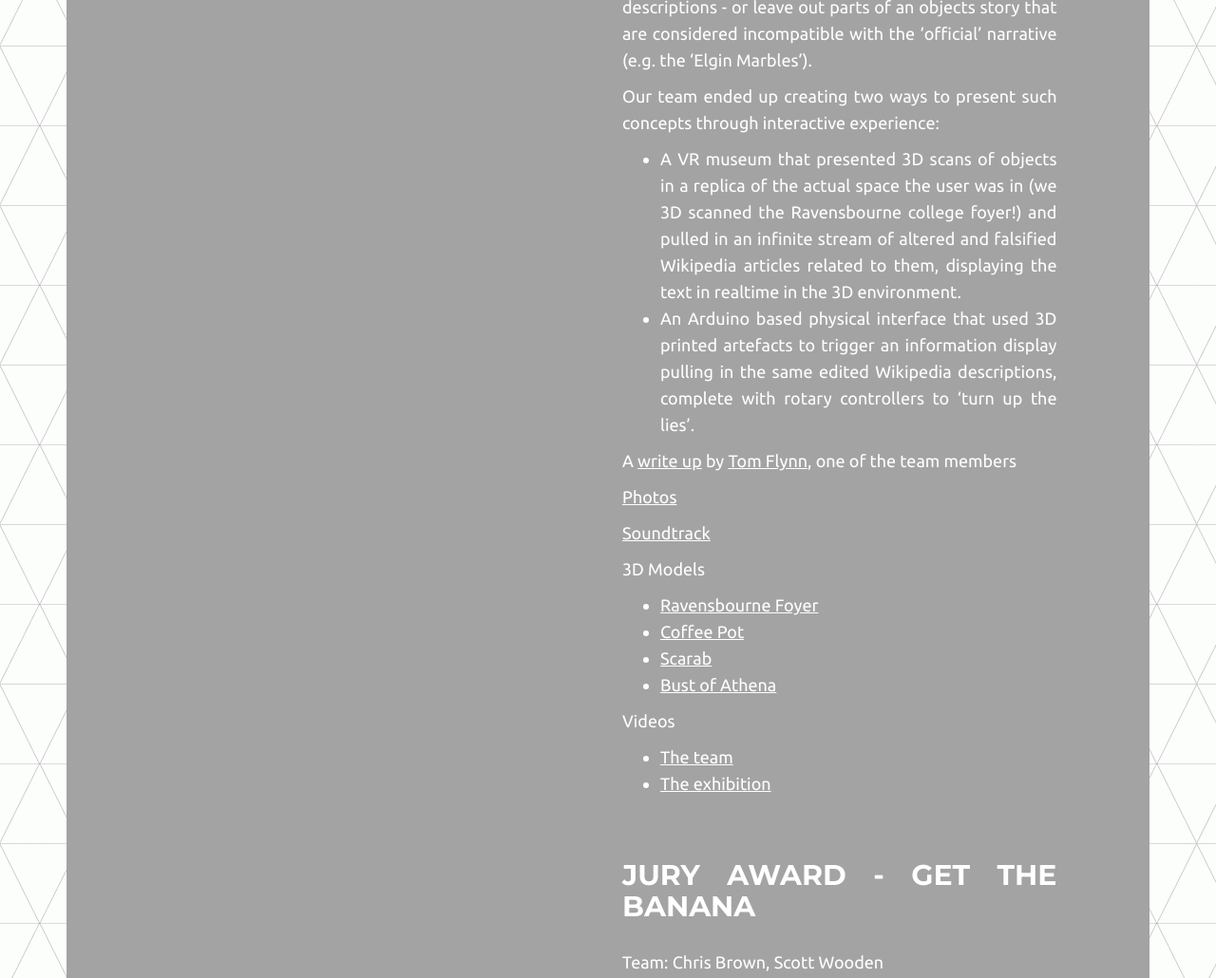
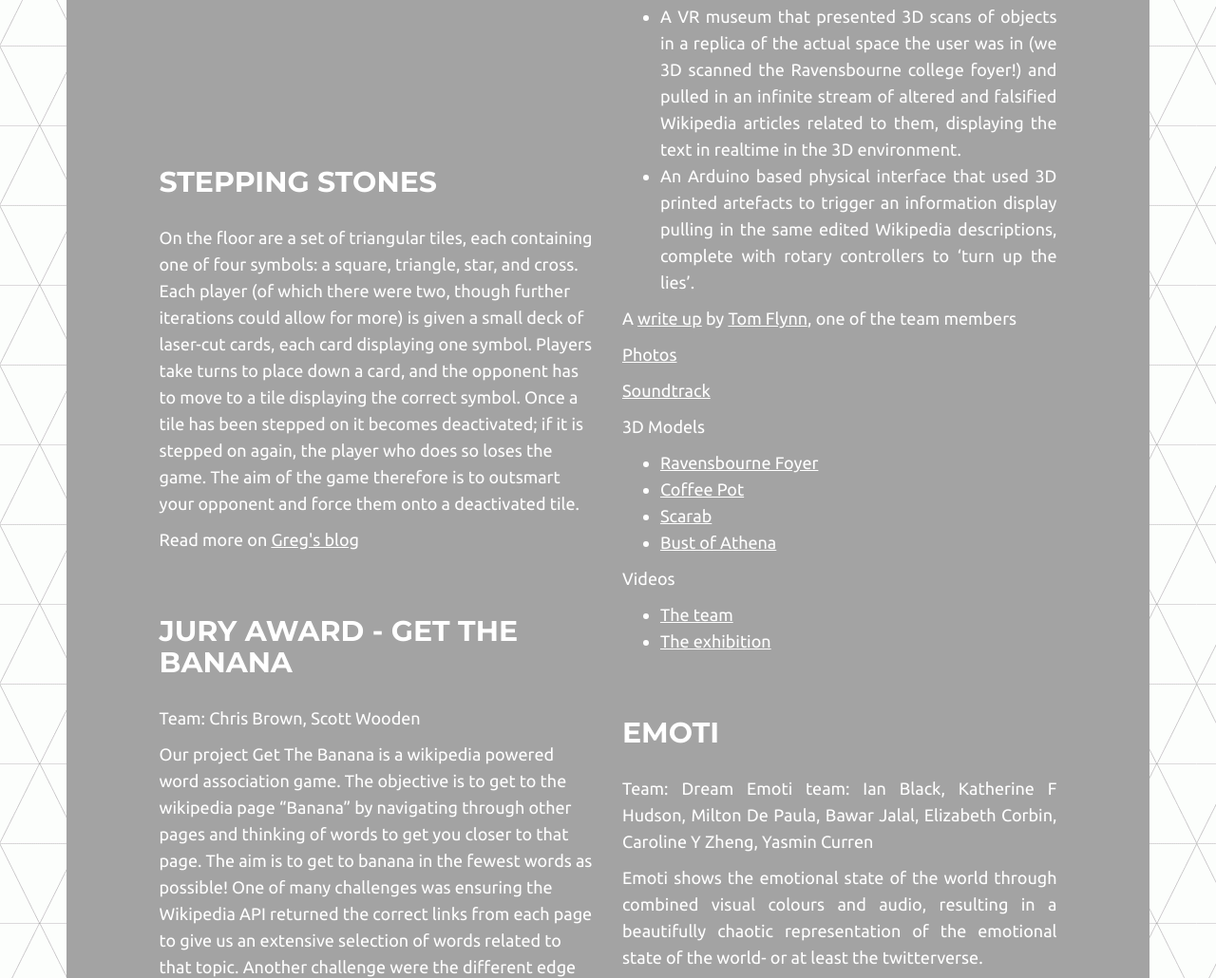
Before and after one commit to tomchambers2/art-hackathon-website, a website: page app/public/index.html in a window 1280 px wide. Shown: the part 1883-2913 px from the top of the page at 95% size. Drawn offline with Linux system fonts and the light colour scheme; grey boxes are pictures that could not be loaded.

Commit message:
text udpates

```diff
--- a/app/public/index.html
+++ b/app/public/index.html
@@ -87,13 +87,26 @@
 						<div class="col-xs-12 col-md-6 text-left">
 							<h1>Results</h1>
 							<br><br>
+							<p>A fantastic time was had by all at the Art Hackathon and some fantastic works were created. We've collected an archive of some of the best here.</p>
+							<br><br>
 							<iframe width="100%" height="315" src="https://www.youtube.com/embed/q8VSyR64uyY" frameborder="0" allowfullscreen></iframe>
+							<br><br><br>
+							<h2>Stepping stones</h2>
+							<br>
+							<p>On the floor are a set of triangular tiles, each containing one of four symbols: a square, triangle, star, and cross. Each player (of which there were two, though further iterations could allow for more) is given a small deck of laser-cut cards, each card displaying one symbol. Players take turns to place down a card, and the opponent has to move to a tile displaying the correct symbol. Once a tile has been stepped on it becomes deactivated; if it is stepped on again, the player who does so loses the game. The aim of the game therefore is to outsmart your opponent and force them onto a deactivated tile.</p>
+							<p>Read more on <a href="https://whitenoisesblog.wordpress.com/2015/05/18/art-hackathon-london-2015/">Greg's blog</a></p>
+							<br><br>
+							<h2>Jury Award - Get the Banana</h2>
+							<br>
+							<p>Team: Chris Brown, Scott Wooden</p>
+
+							<p>Our project Get The Banana is a wikipedia powered word association game. The objective is to get to the wikipedia page “Banana” by navigating through other pages and thinking of words to get you closer to that page. The aim is to get to banana in the fewest words as possible! One of many challenges was ensuring the Wikipedia API returned the correct links from each page to give us an extensive selection of words related to that topic. Another challenge were the different edge cases at which the user could type in these words, such as matching all caps, no caps, spaces, hyphens and the user of multiple words. It was a challenge deciding what word formats could be deemed as correct and what couldn’t.</p>
+
+							<p>The technologies we used we’re well known web application frameworks such as node.js  for the backend and the popular MVC framework backbone.js to handle the different views and game functions.</p>
+							<br><br>
 						</div>
 						<div class="col-xs-12 col-md-6 text-justify">
 							<p>
-								<p>A fantastic time was had by all at the Art Hackathon and some fantastic works were created. We've collected an archive of some of the best here.</p>
-								<br><br>
-
 								<h2>People's Choice Award - Museum of Lies</h2>
 								<p>Team: James Green, Maia Smith, Jodi C, Catherine Jones, Mike Alger, Tom Flynn</p>
 								<p>The Museum of Lies is an exploration of how the stories of historical objects can be told, retold ... and falsified.</p>
@@ -128,16 +141,7 @@
 								</p>
 								<br><br>
 
-								<h2>Jury Award - Get the Banana</h2>
-								<br>
-								<p>Team: Chris Brown, Scott Wooden</p>
-
-								<p>Our project Get The Banana is a wikipedia powered word association game. The objective is to get to the wikipedia page “Banana” by navigating through other pages and thinking of words to get you closer to that page. The aim is to get to banana in the fewest words as possible! One of many challenges was ensuring the Wikipedia API returned the correct links from each page to give us an extensive selection of words related to that topic. Another challenge were the different edge cases at which the user could type in these words, such as matching all caps, no caps, spaces, hyphens and the user of multiple words. It was a challenge deciding what word formats could be deemed as correct and what couldn’t.</p>
-
-								<p>The technologies we used we’re well known web application frameworks such as node.js  for the backend and the popular MVC framework backbone.js to handle the different views and game functions.</p>
-								<br><br>
-
-								<h2>Special mention - Emoti</h2>
+								<h2>Emoti</h2>
 								<br>
 								<p>Team: Dream Emoti team: Ian Black, Katherine F Hudson, Milton De Paula, Bawar Jalal, Elizabeth Corbin, Caroline Y Zheng, Yasmin Curren</p>
 								<p>Emoti shows the emotional state of the world through combined visual colours and audio, resulting in a beautifully chaotic representation of the emotional state of the world- or at least the twitterverse.</p>
```
